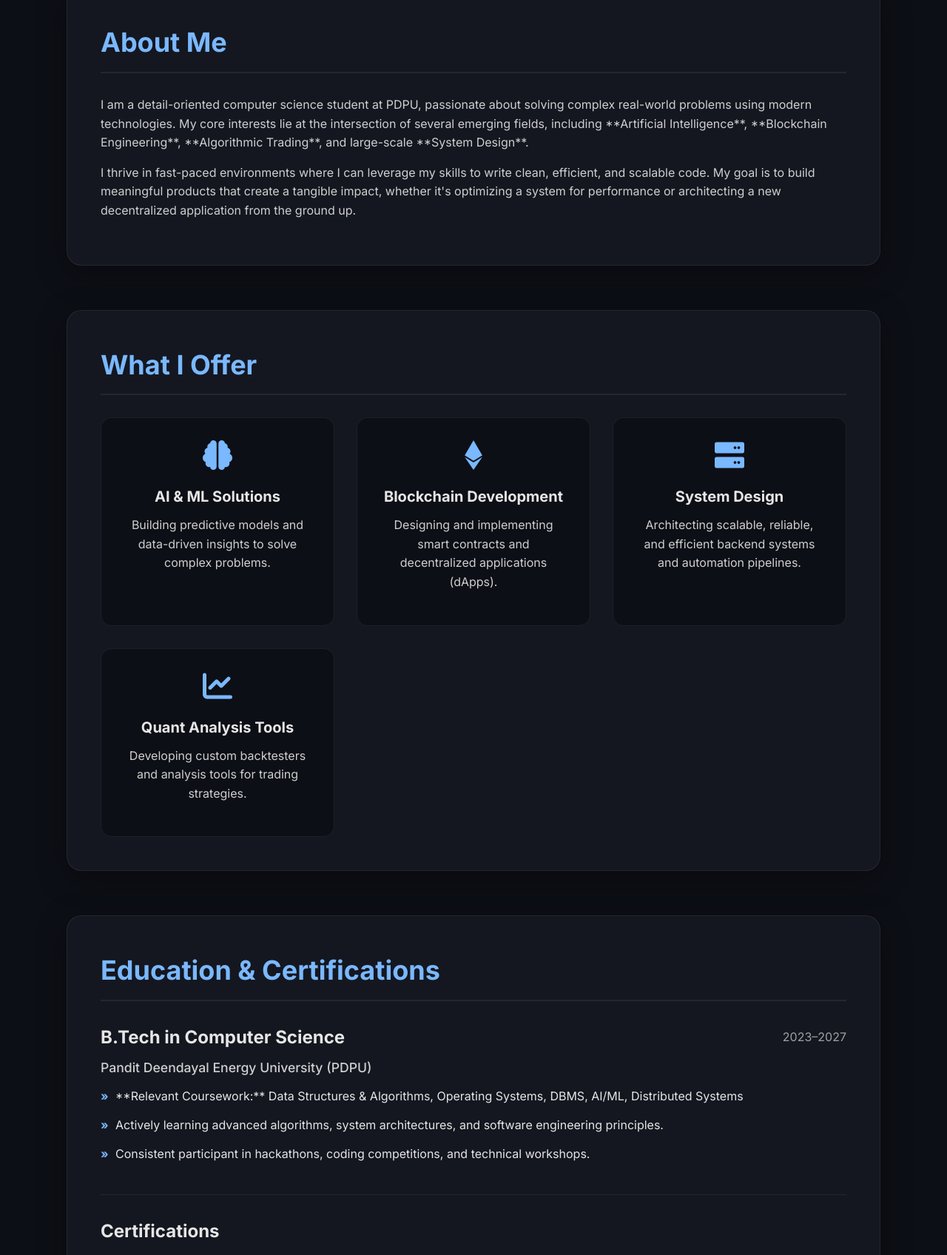
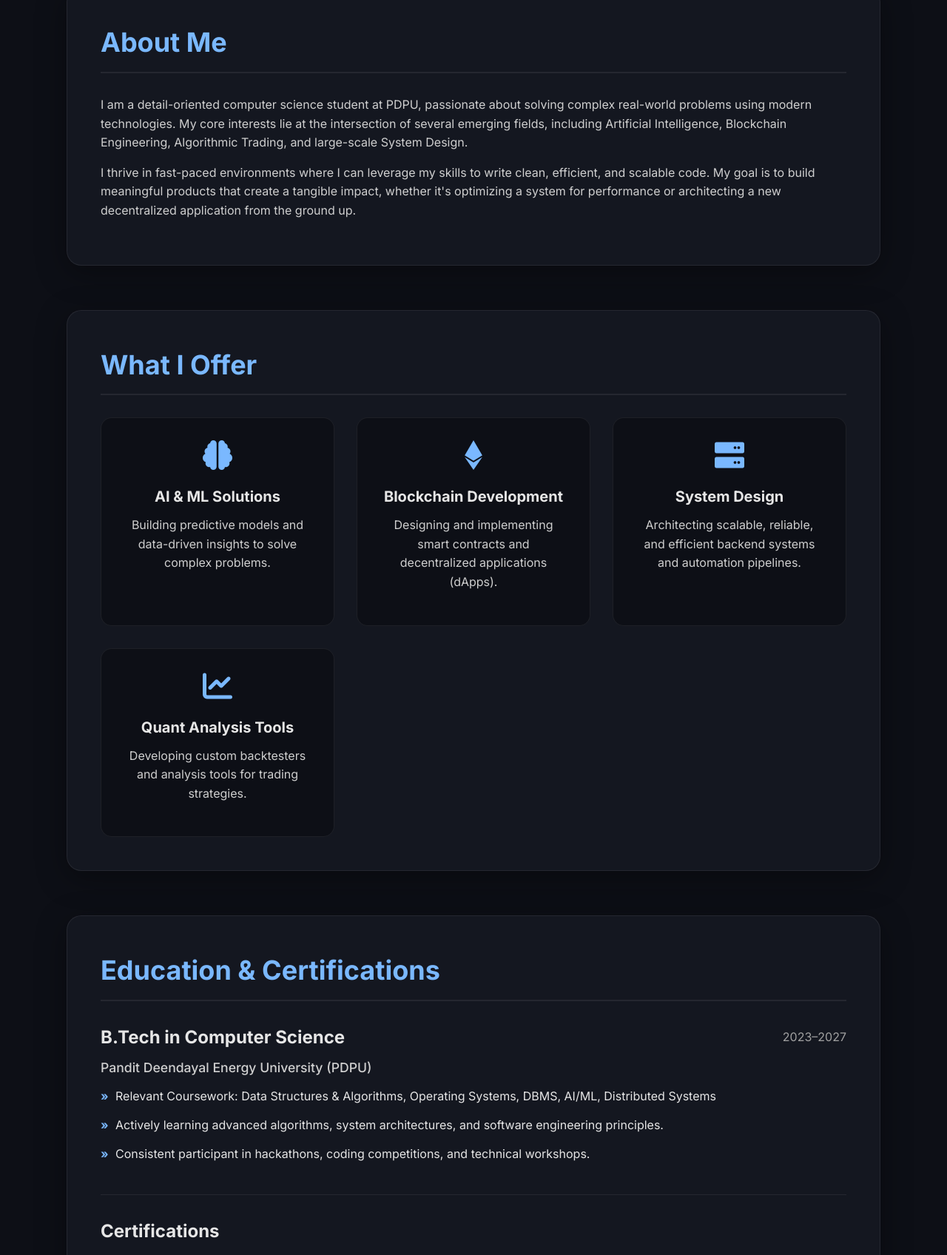
Before and after one commit to Tirth5105/Tirth5105.github.io, a plain HTML site: page index.html in a window 1280 px wide. Shown: the part 876-2572 px from the top of the page at 74% size. Drawn offline with Linux system fonts and the light colour scheme; animation ran at ten frames a second.

Commit message:
Update index.html

```diff
--- a/index.html
+++ b/index.html
@@ -885,7 +885,7 @@
 
 <section class="container" id="about">
   <h2>About Me</h2>
-  <p>I am a detail-oriented computer science student at PDPU, passionate about solving complex real-world problems using modern technologies. My core interests lie at the intersection of several emerging fields, including **Artificial Intelligence**, **Blockchain Engineering**, **Algorithmic Trading**, and large-scale **System Design**.</p>
+  <p>I am a detail-oriented computer science student at PDPU, passionate about solving complex real-world problems using modern technologies. My core interests lie at the intersection of several emerging fields, including Artificial Intelligence, Blockchain Engineering, Algorithmic Trading, and large-scale System Design.</p>
   <p>I thrive in fast-paced environments where I can leverage my skills to write clean, efficient, and scalable code. My goal is to build meaningful products that create a tangible impact, whether it's optimizing a system for performance or architecting a new decentralized application from the ground up.</p>
 </section>
 
@@ -921,7 +921,7 @@
     <h3>B.Tech in Computer Science <span class="date">2023–2027</span></h3>
     <h4>Pandit Deendayal Energy University (PDPU)</h4>
     <ul>
-      <li>**Relevant Coursework:** Data Structures & Algorithms, Operating Systems, DBMS, AI/ML, Distributed Systems</li>
+      <li>Relevant Coursework: Data Structures & Algorithms, Operating Systems, DBMS, AI/ML, Distributed Systems</li>
       <li>Actively learning advanced algorithms, system architectures, and software engineering principles.</li>
       <li>Consistent participant in hackathons, coding competitions, and technical workshops.</li>
     </ul>
```
